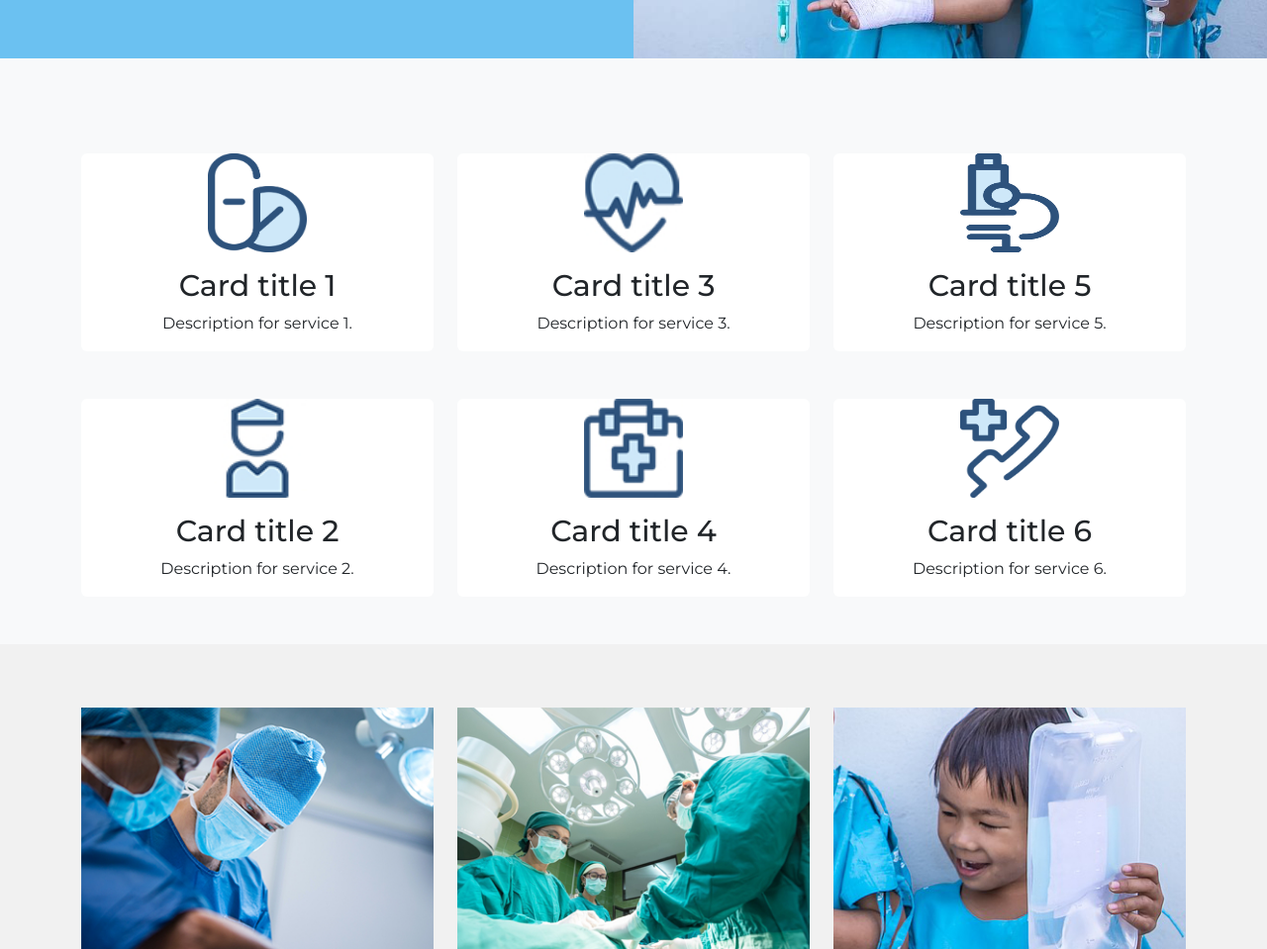
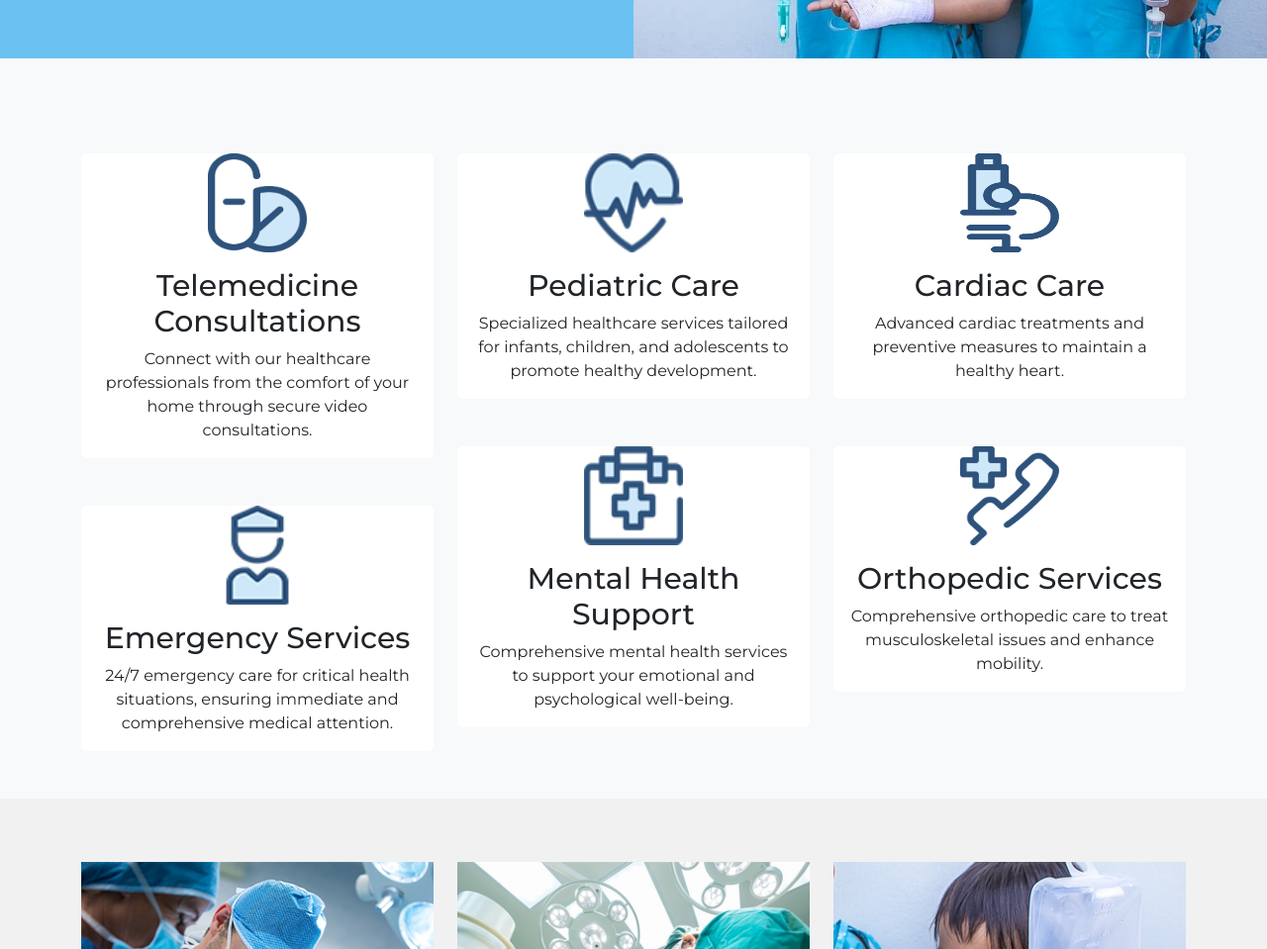
Before and after one commit to tushargupta1504/Medical-Website, a plain HTML site: page index.html in a window 1280 px wide. Shown: the part 2248-3207 px from the top of the page at 99% size. Drawn offline with nearby package versions, Linux system fonts and the light colour scheme.

Commit message:
Updated Portfolio

```diff
--- a/index.html
+++ b/index.html
@@ -138,63 +138,64 @@
         <!-- Portfolio Section -->
         <section id="portfolio" class="py-5 bg-light">
             <div class="container">
-                <div class="row ">
+                <div class="row">
                     <div class="col-md-4 justify-content-center flex-column">
                         <div class="card my-5 border-0 align-items-center">
-                            <img src="img/ic1.jpg" class="card-img-top serviceimgs" alt="Service 1">
+                            <img src="img/ic1.jpg" class="card-img-top serviceimgs img-fluid" alt="Telemedicine Consultations" loading="lazy">
                             <div class="card-body text-center">
-                                <h5 class="card-title">Card title 1</h5>
-                                <p class="card-text">Description for service 1.</p>
+                                <h5 class="card-title">Telemedicine Consultations</h5>
+                                <p class="card-text">Connect with our healthcare professionals from the comfort of your home through secure video consultations.</p>
                             </div>
                         </div>
 
                         <div class="card border-0 align-items-center">
-                            <img src="img/ic2.jpg" class="card-img-top serviceimgs" alt="Service 2">
+                            <img src="img/ic2.jpg" class="card-img-top serviceimgs img-fluid" alt="Emergency Services" loading="lazy">
                             <div class="card-body text-center">
-                                <h5 class="card-title">Card title 2</h5>
-                                <p class="card-text">Description for service 2.</p>
-                            </div>
-                        </div>
-                    </div>
-
-                    <div class="col-md-4 ">
-                        <div class="card my-5 border-0 align-items-center">
-                            <img src="img/ic3.jpg" class="card-img-top serviceimgs" alt="Service 3">
-                            <div class="card-body text-center">
-                                <h5 class="card-title ">Card title 3</h5>
-                                <p class="card-text">Description for service 3.</p>
-                            </div>
-                        </div>
-
-                        <div class="card border-0 align-items-center">
-                            <img src="img/ic4.jpg" class="card-img-top serviceimgs" alt="Service 4">
-                            <div class="card-body text-center">
-                                <h5 class="card-title">Card title 4</h5>
-                                <p class="card-text">Description for service 4.</p>
+                                <h5 class="card-title">Emergency Services</h5>
+                                <p class="card-text">24/7 emergency care for critical health situations, ensuring immediate and comprehensive medical attention.</p>
                             </div>
                         </div>
                     </div>
 
                     <div class="col-md-4">
                         <div class="card my-5 border-0 align-items-center">
-                            <img src="img/ic5.jpg" class="card-img-top serviceimgs" alt="Service 5">
+                            <img src="img/ic3.jpg" class="card-img-top serviceimgs img-fluid" alt="Pediatric Care" loading="lazy">
                             <div class="card-body text-center">
-                                <h5 class="card-title">Card title 5</h5>
-                                <p class="card-text">Description for service 5.</p>
+                                <h5 class="card-title">Pediatric Care</h5>
+                                <p class="card-text">Specialized healthcare services tailored for infants, children, and adolescents to promote healthy development.</p>
                             </div>
                         </div>
 
                         <div class="card border-0 align-items-center">
-                            <img src="img/ic6.jpg" class="card-img-top serviceimgs" alt="Service 6">
+                            <img src="img/ic4.jpg" class="card-img-top serviceimgs img-fluid" alt="Mental Health Support" loading="lazy">
                             <div class="card-body text-center">
-                                <h5 class="card-title">Card title 6</h5>
-                                <p class="card-text">Description for service 6.</p>
+                                <h5 class="card-title">Mental Health Support</h5>
+                                <p class="card-text">Comprehensive mental health services to support your emotional and psychological well-being.</p>
+                            </div>
+                        </div>
+                    </div>
+
+                    <div class="col-md-4">
+                        <div class="card my-5 border-0 align-items-center">
+                            <img src="img/ic5.jpg" class="card-img-top serviceimgs img-fluid" alt="Cardiac Care" loading="lazy">
+                            <div class="card-body text-center">
+                                <h5 class="card-title">Cardiac Care</h5>
+                                <p class="card-text">Advanced cardiac treatments and preventive measures to maintain a healthy heart.</p>
+                            </div>
+                        </div>
+
+                        <div class="card border-0 align-items-center">
+                            <img src="img/ic6.jpg" class="card-img-top serviceimgs img-fluid" alt="Orthopedic Services" loading="lazy">
+                            <div class="card-body text-center">
+                                <h5 class="card-title">Orthopedic Services</h5>
+                                <p class="card-text">Comprehensive orthopedic care to treat musculoskeletal issues and enhance mobility.</p>
                             </div>
                         </div>
                     </div>
                 </div>
             </div>
         </section>
+
 
         <!-- Blog Section -->
         <section id="blog" class="bg-boz py-3">
```
